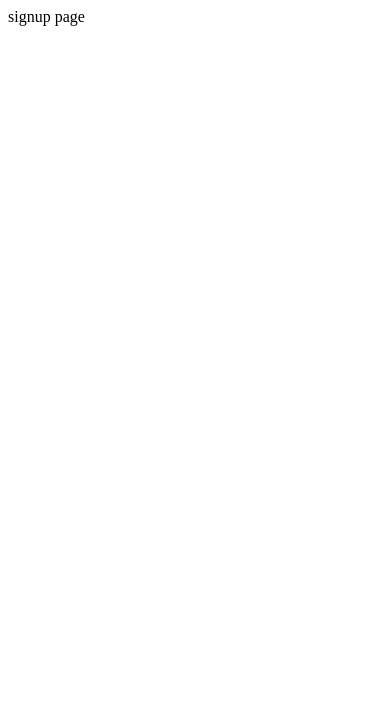
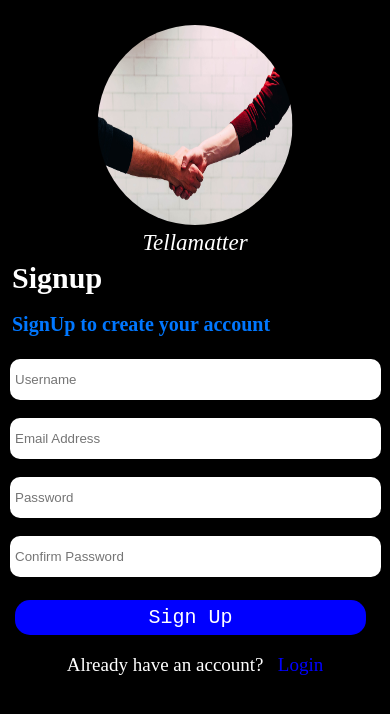
Before and after one commit to Ruzindana/tellamater, a plain HTML site: page pages/signup.html in a window 390 px wide. Drawn offline with Linux system fonts and the light colour scheme.

Commit message:
signup_added

```diff
--- a/pages/signup.html
+++ b/pages/signup.html
@@ -5,10 +5,37 @@
     <meta http-equiv="X-UA-Compatible" content="IE=edge">
     <meta name="viewport" content="width=device-width, initial-scale=1.0">
     <title>Sign Up</title>
+    <link rel="stylesheet" href="../style/signup.css">
 </head>
 <body>
     <div class="container mob-container">
-        signup page
+        <div class="logo mob-logo">
+            <img src="../img/pc1.jpg" alt="logo">
+            <span>Tellamatter</span>
+        </div>
+        <div class="signup signup-title">
+            <h3>Signup</h3>
+            <br>
+            <h4>SignUp to create your account</h4>
+        </div>
+        <br>
+        <div class="form sign-form">
+            <form action="">
+                <input type="text"  placeholder="Username" required>
+                <br><br>
+                <input type="email" placeholder="Email Address" required>
+                <br><br>
+                <input type="password" placeholder="Password" required>
+                <br><br>
+                <input type="Password" placeholder="Confirm Password" required>
+            </form>
+        </div>
+        <br>
+        <button class="btn butt" type="submit">Sign Up</button>
+
+        <div class="login lgn-mob">
+            <p>Already have an account? &nbsp; <a href="../index.html">Login</a></p>
+        </div>
     </div>
 </body>
 </html>
--- /dev/null
+++ b/style/signup.scss
@@ -0,0 +1,89 @@
+
+
+@media screen and (max-width:726px){
+    *{
+        margin: 0;
+        border: 0;
+    }
+    body{
+        background: #000;
+    }
+    .mob-container{
+        width: auto;
+        height: 100vh;
+        color: white;
+
+        .mob-logo{
+            margin-top: 15px;
+            display: grid;
+            text-align: center;
+
+            img{
+                transform: translate(50%);
+                width: 50%;
+                height: 200px;
+                margin-top: 10px;
+                border-radius: 50%;
+            }
+            span{
+                font-style: oblique;
+                padding: 5px;
+                font-size: 23px;
+            }
+        }
+        .signup-title{
+            height: auto;
+            width: auto;
+            margin-left: 12px;
+            h3{
+                font-size: 30px;
+            }
+            h4{
+                font-size: 20px;
+                color: rgb(0, 119, 255);
+            }
+        }
+        .sign-form{
+            form{
+                padding: 5px;
+                height: auto;
+
+                input{
+                    border: none;
+                    outline: none;
+                    border-radius: 10px;
+                    height: 31px;
+                    padding: 5PX;
+                    width: 95%;
+                    margin-left: 5px;
+                }
+            }
+        }
+        .butt{
+            border-radius: 15px;
+            padding: 5px;
+            margin-left: 15px;
+            height: 35px;
+            color: white;
+            width: 90%;
+            font-size: 20px;
+            font-family: 'Courier New', Courier, monospace;
+            background: blue;
+            cursor: pointer;
+            outline: none;
+        }
+        .lgn-mob{
+
+            font-size: 19px;
+            text-align: center;
+            p{
+                padding: 19px;
+
+                a{
+                    text-decoration: none;
+                    color: blue;
+                }
+            }
+        }
+    }
+}
--- a/style/style.scss
+++ b/style/style.scss
@@ -2,10 +2,8 @@
     margin: 0;
     border: 0;
     overflow-x: hidden;
-
 }
 body{
-
     color: white;
 }
 .container{
@@ -44,7 +42,6 @@ body{
     }
 }
 .form{
-
     form{
         padding: 5px;
         height: auto;
@@ -130,13 +127,13 @@ body{
             color:#ffffff ;
         }
         h5{
-            font-size: 15px;
+            font-size: 20px;
     }
         }
         .form{
             form{
                 padding: 5px;
-                height: 100px;
+                height: auto;
                 input{
                     border: none;
                     outline: none;
@@ -151,7 +148,8 @@ button{
     padding: 5px;
     margin-left: 9px;
     height: 35px;
-    color: white;
+    color: white;font-size: 25px;
+    font-family: 'Courier New', Courier, monospace;
     width: 90%;
     background: blue;
     cursor: pointer;
@@ -160,7 +158,7 @@ button{
         .fgt{
         width: 50%;
         margin-left: 50%;
-        padding: 3px;
+        padding: 5px;
         font-family:'Segoe UI', Tahoma, Geneva, Verdana, sans-serif;
         a{
             color: #ffffff;
@@ -169,7 +167,7 @@ button{
     }
     .pwd{
         display: flex;
-        padding: 5px;
+        padding: 19px;
         justify-content: center;
         align-items: center;
         text-align: center;
```
Also changed, not shown: index.html (+1 -1 lines), style/signup.css (added), style/style.css, 2 other files.
